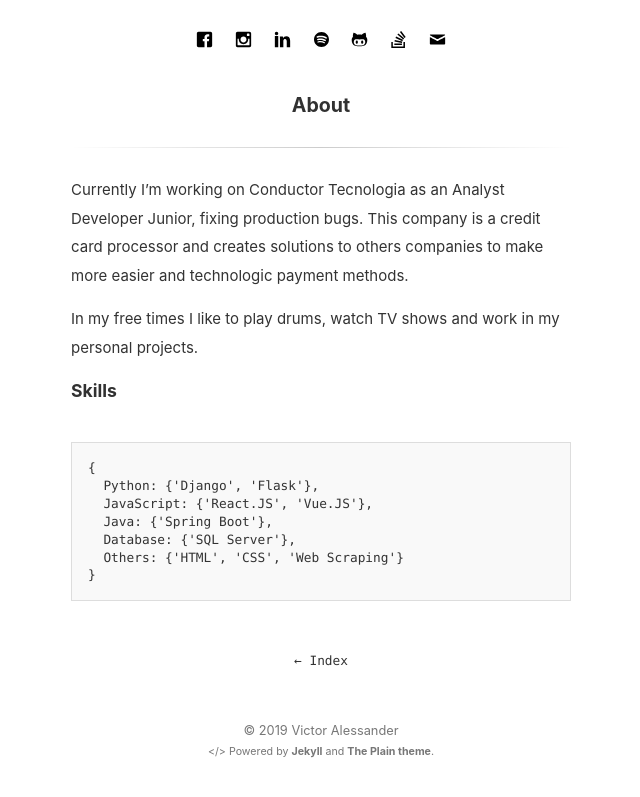
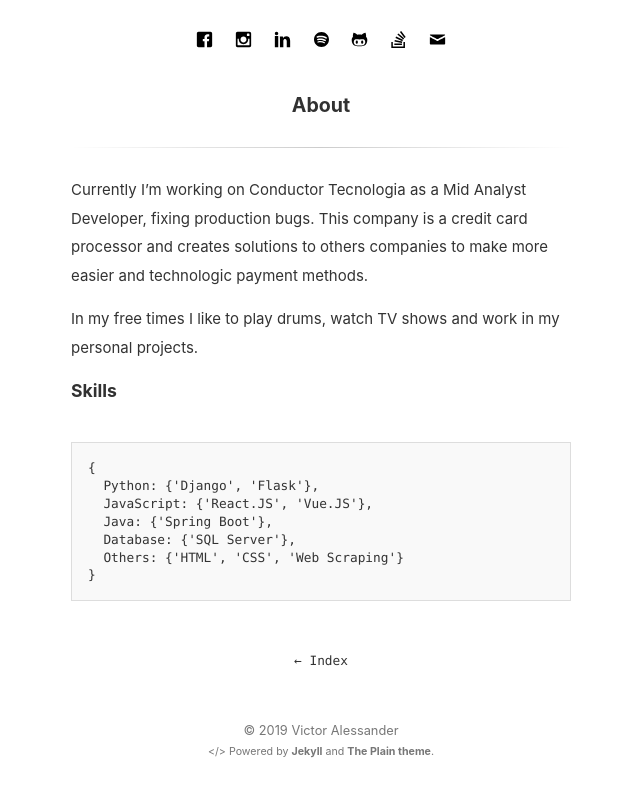
Before and after one commit to VictorAlessander/victoralessander.github.io, a Jekyll site: the page built from about.md, in a window 1280 px wide, cut to the strip 194-1141 px from the top of the page. Shown: the top 797 px of the strip, without its empty margins (319-959 px from the left). Built offline with Jekyll 4.4.1, drawn with Linux system fonts in a browser that asks for light colours.

Commit message:
Updated about me

```diff
--- a/about.md
+++ b/about.md
@@ -3,7 +3,7 @@ layout: page
 title: About
 ---
 
-Currently I'm working on Conductor Tecnologia as an Analyst Developer Junior, fixing production bugs.
+Currently I'm working on Conductor Tecnologia as a Mid Analyst Developer, fixing production bugs.
 This company is a credit card processor and creates solutions to others companies to make more easier and technologic payment methods.
 
 In my free times I like to play drums, watch TV shows and work in my personal projects.
```
